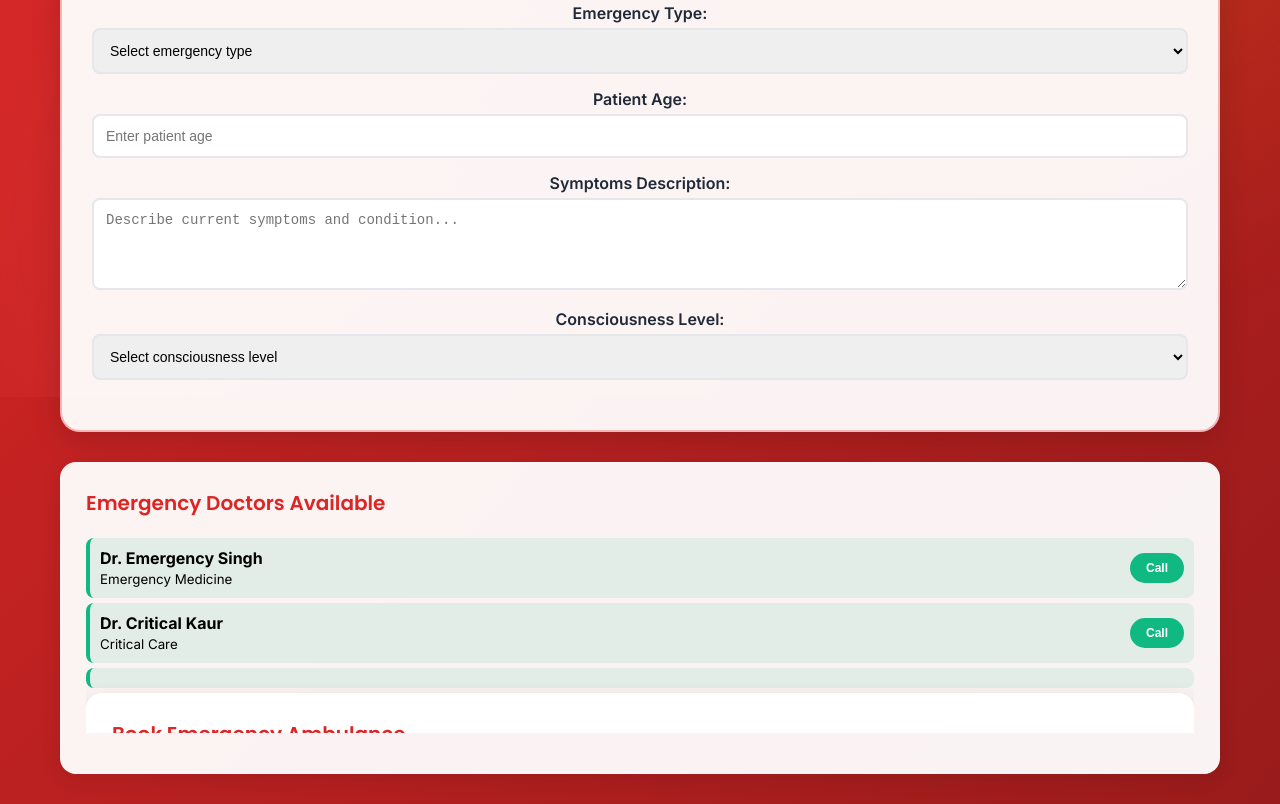
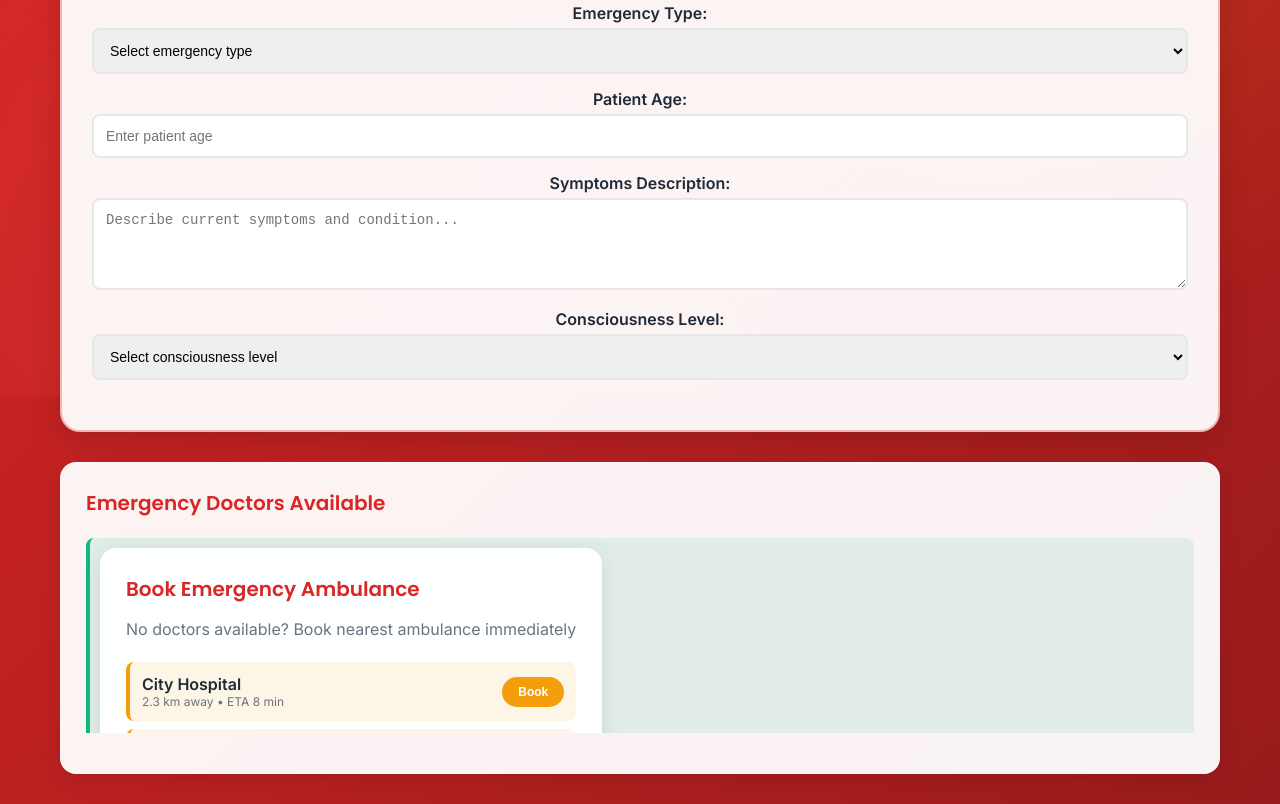
Before and after one commit to 141aks/FINALPROJECT, a plain HTML site: page main7.html in a window 1280 px wide. Shown: the part 403-1207 px from the top of the page. Drawn offline with Linux system fonts and the light colour scheme.

Commit message:
Update main7.html

```diff
--- a/main7.html
+++ b/main7.html
@@ -524,24 +524,6 @@
                 <div class="card-title"> Emergency Doctors Available</div>
                 <div class="doctor-list">
                     <div class="doctor-item">
-                        <div>
-                            <strong>Dr. Emergency Singh</strong><br>
-                            <small>Emergency Medicine</small>
-                        </div>
-                        <button class="call-btn" onclick="callDoctor('Dr. Emergency Singh')"> Call</button>
-                    </div>
-
-                    <div class="doctor-item">
-                        <div>
-                            <strong>Dr. Critical Kaur</strong><br>
-                            <small>Critical Care</small>
-                        </div>
-                        <button class="call-btn" onclick="callDoctor('Dr. Critical Kaur')"> Call</button>
-                    </div>
-
-                    <div class="doctor-item">
-
-            </div>
 
             <!-- Ambulance Booking -->
             <div class="emergency-card">
```
